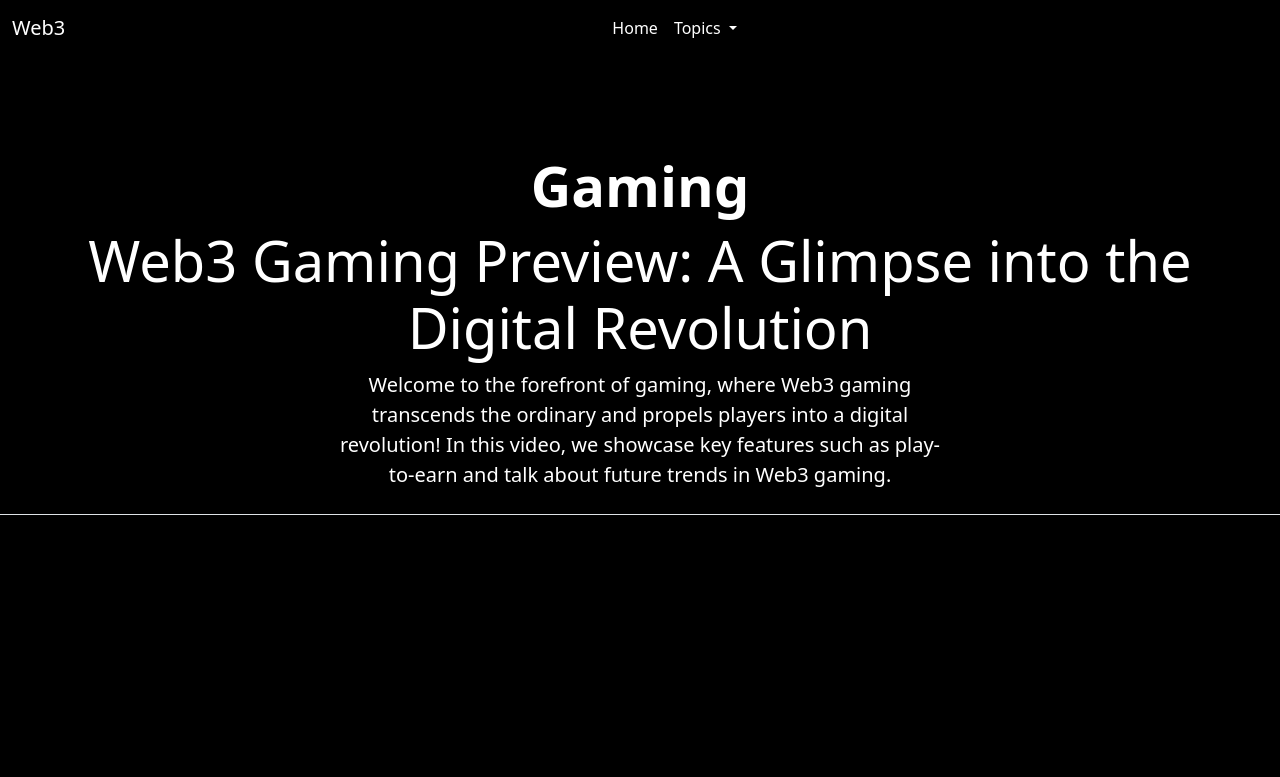
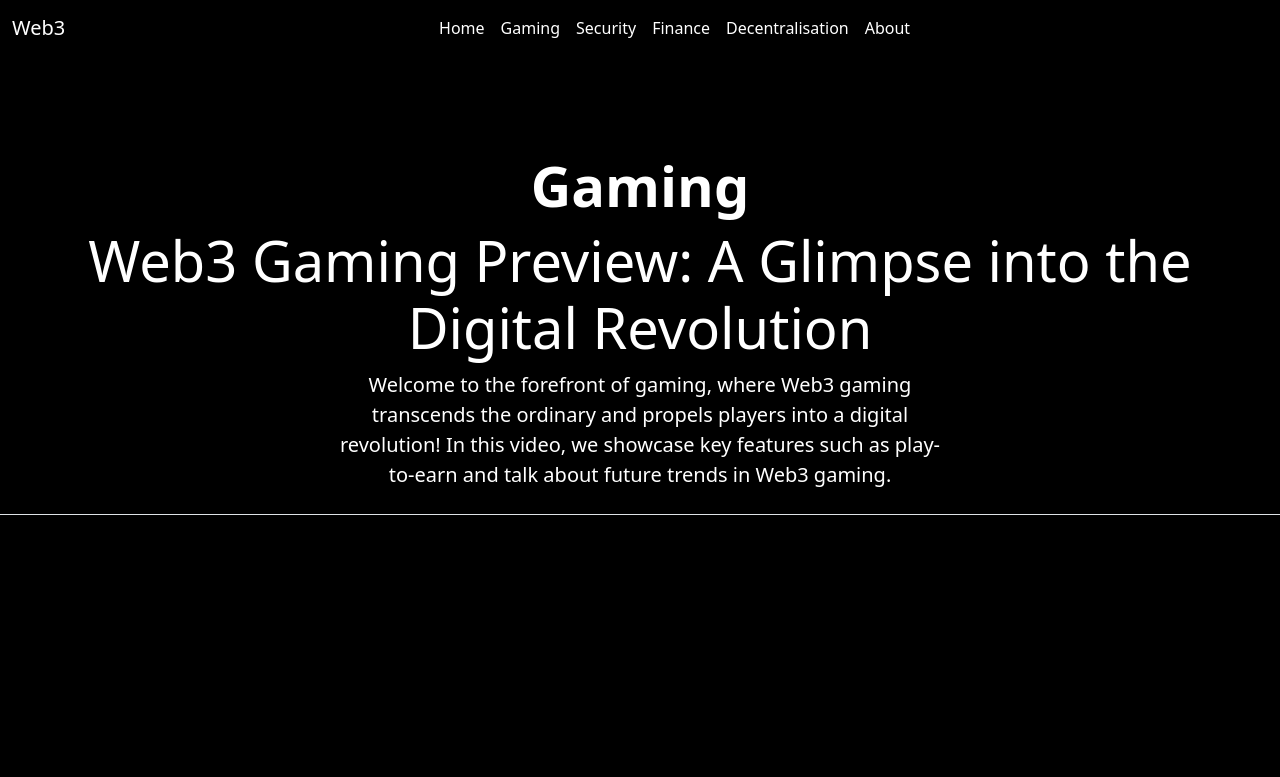
Before and after one commit to Fakhirjj/TeamProject, a plain HTML site: page gaming.html in a window 1280 px wide. Shown: the top 777 px of the page. Drawn offline with nearby package versions, Linux system fonts and the light colour scheme; grey boxes are pictures that could not be loaded.

Commit message:
Update gaming.html

```diff
--- a/gaming.html
+++ b/gaming.html
@@ -35,19 +35,21 @@
         <li class="nav-item">
           <a class="nav-link" href="index.html">Home</a>
         </li>
-          <li class="nav-item dropdown">
-            <a class="nav-link dropdown-toggle" href="#" id="navbarDropdown" role="button" data-bs-toggle="dropdown" aria-expanded="false">
-              Topics
-            </a>
-            <ul class="dropdown-menu" aria-labelledby="navbarDropdown">
-              <li><a class="dropdown-item" href="gaming.html">Gaming</a></li>
-              <li><a class="dropdown-item" href="security.html">Security</a></li>
-              <li><a class="dropdown-item" href="finance.html">Finance</a></li>
-              <li><a class="dropdown-item" href="decentralisation.html">Decentralisation</a></li>
-              <li><a class="dropdown-item" href="about.html">About</a></li>
-            </ul>
+        <li class="nav-item">
+          <a class="nav-link" href="gaming.html">Gaming</a>
         </li>
-
+        <li class="nav-item">
+          <a class="nav-link" href="security.html">Security</a>
+        </li>
+        <li class="nav-item">
+          <a class="nav-link" href="finance.html">Finance</a>
+        </li>
+        <li class="nav-item">
+          <a class="nav-link" href="decentralisation.html">Decentralisation</a>
+        </li>
+        <li class="nav-item">
+          <a class="nav-link" href="about.html">About</a>
+        </li>
       </ul>
     </div>
   </div>
```
Lines whose indentation alone changed are shown as unchanged.
